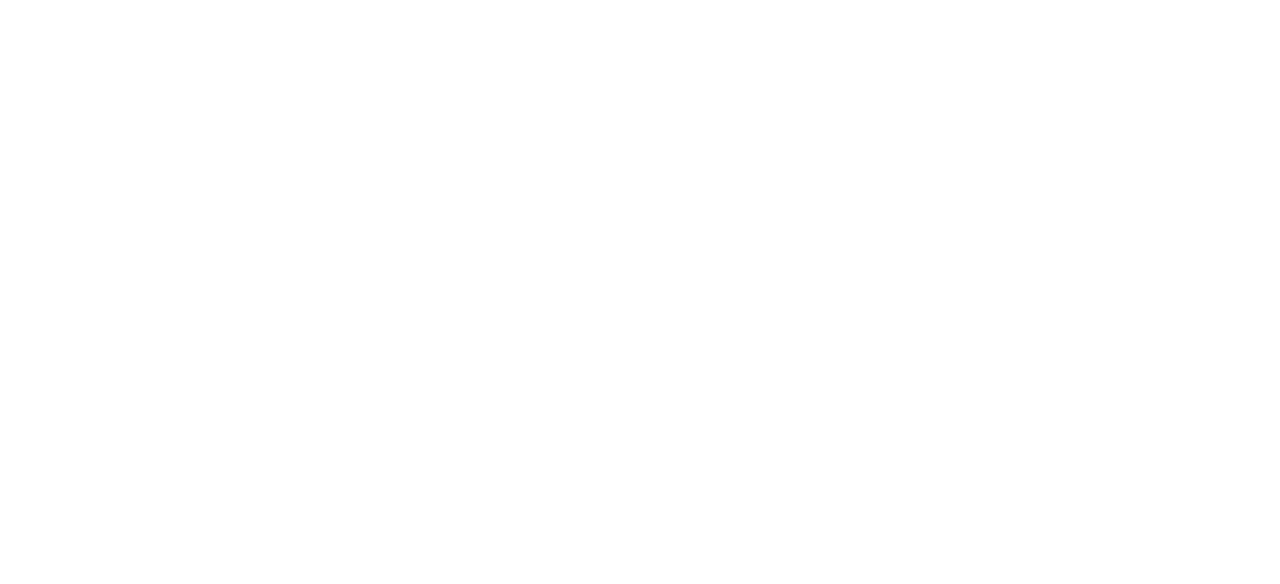
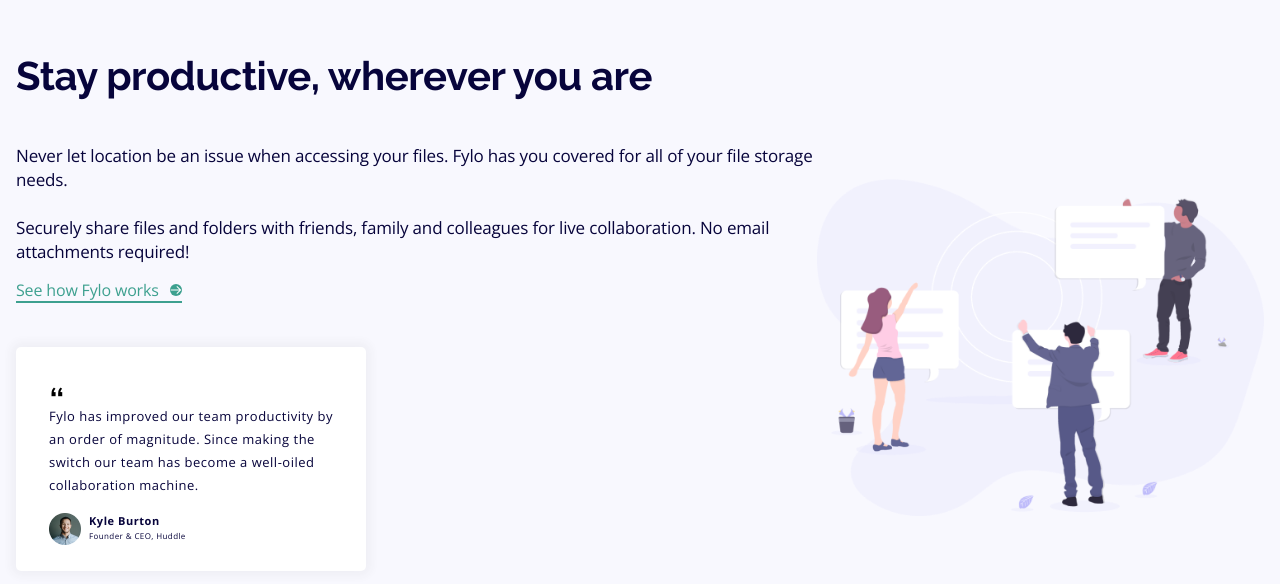
Before and after one commit to GustavoGigacz/frontend-challenge5, a Next.js app: page / in a window 1280 px wide. Shown: the part 796-1380 px from the top of the page. Before the commit the page ends 800 px from the top, so only its background shows below. Built offline with nearby package versions, Linux system fonts and the light colour scheme.

Commit message:
add SharedComponents

```diff
--- a/components/LandingPage.tsx
+++ b/components/LandingPage.tsx
@@ -33,6 +33,10 @@
 
 const Section = styled.section`
   width: 100%;
+
+  @media (max-width: 1040px) {
+    margin-bottom: 90px;
+  }
 `;
 
 const Container = styled.div`
--- /dev/null
+++ b/components/SharedComponents.tsx
@@ -0,0 +1,228 @@
+import styled from "styled-components";
+import Wave from "./icons/Wave";
+import { Paragraph, Title } from "./shared/styles";
+import Link from "next/link";
+import Arrow from "./icons/Arrow";
+import Image from "next/image";
+import SharedImage from "@/public/SharedImage.png";
+import AboutImage from "@/public/AboutMage.png";
+
+const SharedComponents = (): JSX.Element => {
+  return (
+    <>
+      <Wave />
+      <Section>
+        <Container>
+          <TextContent>
+            <CustomTitle>Stay productive, wherever you are</CustomTitle>
+
+            <Paragraph>
+              Never let location be an issue when accessing your files. Fylo has
+              you covered for all of your file storage needs.
+              <br />
+              <br />
+              Securely share files and folders with friends, family and
+              colleagues for live collaboration. No email attachments required!
+            </Paragraph>
+            <LinkContainer>
+              <Link href={"/"}>
+                <span>See how Fylo works</span> <Arrow></Arrow>
+              </Link>
+            </LinkContainer>
+
+            <InnerText>
+              <strong>“</strong>
+              <Text>
+                Fylo has improved our team productivity by an order of
+                magnitude. Since making the switch our team has become a
+                well-oiled collaboration machine.
+              </Text>
+              <CardContainer>
+                <Image src={AboutImage} alt={"About Image"} />
+                <NameContainer>
+                  <Name>Kyle Burton</Name>
+                  <Cargo>Founder & CEO, Huddle</Cargo>
+                </NameContainer>
+              </CardContainer>
+            </InnerText>
+          </TextContent>
+          <ImageContainer>
+            <Image src={SharedImage} alt={"Shared Image"} />
+          </ImageContainer>
+        </Container>
+      </Section>
+    </>
+  );
+};
+
+const Section = styled.section`
+  width: 100%;
+  background-color: #f8f8fe;
+  margin-top: -5px;
+`;
+
+const Container = styled.div`
+  max-width: 1280px;
+  padding: 100px 16px 0 16px;
+  margin: 0 auto;
+
+  display: flex;
+  align-items: center;
+
+  @media (max-width: 1040px) {
+    flex-direction: column-reverse;
+  }
+`;
+
+const CustomTitle = styled(Title)`
+  margin-bottom: 38px;
+
+  @media (max-width: 780px) {
+    font-size: 16px;
+  }
+`;
+
+const LinkContainer = styled.div`
+  font-family: "Open Sans";
+  font-style: normal;
+  font-weight: 400;
+  font-size: 16px;
+  line-height: 22px;
+  border-bottom: 2px solid;
+
+  margin: 15px 0 44px 0;
+
+  max-width: 166px;
+
+  color: #3da08f;
+  display: flex;
+  align-items: center;
+
+  svg {
+    border-radius: 100%;
+    width: 12px;
+    height: 12px;
+    background-color: #3da08f;
+    text-decoration: underline;
+  }
+
+  span {
+    padding-right: 7px;
+  }
+
+  :hover {
+    color: #71dfcc;
+
+    svg {
+      background-color: #71dfcc;
+    }
+  }
+
+  @media (max-width: 1040px) {
+    justify-content: center;
+    margin: 36px auto 40px auto;
+  }
+`;
+
+const ImageContainer = styled.div`
+  @media (max-width: 1280px) {
+    img {
+      width: 447px;
+      height: 337px;
+    }
+  }
+
+  @media (max-width: 780px) {
+    img {
+      width: 320px;
+      height: 241px;
+    }
+  }
+`;
+
+const TextContent = styled.div`
+  @media (max-width: 1040px) {
+    flex-direction: column;
+
+    text-align: center;
+  }
+`;
+
+const InnerText = styled.div`
+  background-color: white;
+  box-shadow: 0px 0px 10px 5px rgba(56, 56, 56, 0.0458843);
+  border-radius: 5px;
+  padding: 29px 33px 26px 33px;
+  display: inline-block;
+
+  strong {
+    font-family: "Nunito Sans", sans-serif;
+    font-weight: 400;
+    font-size: 40px;
+  }
+
+  p {
+    font-family: "Open Sans";
+    font-style: normal;
+    font-weight: 400;
+    font-size: 13px;
+    line-height: 23px;
+
+    color: #07043b;
+  }
+
+  margin-bottom: 82px;
+`;
+
+const NameContainer = styled.div`
+  display: flex;
+  flex-direction: column;
+  padding: 0;
+`;
+
+const CardContainer = styled.div`
+  display: flex;
+  gap: 8px;
+  margin-top: 16px;
+`;
+
+const Text = styled.p`
+  font-family: "Open Sans";
+  font-style: normal;
+  font-weight: 400;
+  font-size: 13px;
+  line-height: 23px;
+
+  max-width: 284px;
+  margin-top: -25px;
+
+  letter-spacing: 0.5px;
+
+  color: #07043b;
+`;
+
+const Name = styled.h2`
+  font-family: "Open Sans";
+  font-style: normal;
+  font-weight: 700;
+  font-size: 11px;
+  line-height: 15px;
+
+  letter-spacing: 0.55px;
+
+  color: #07043b;
+`;
+
+const Cargo = styled.h3`
+  font-family: "Open Sans";
+  font-style: normal;
+  font-weight: 400;
+  font-size: 8px;
+  line-height: 15px;
+
+  letter-spacing: 0.4px;
+
+  color: #07043b;
+`;
+
+export default SharedComponents;
--- a/components/shared/styles.ts
+++ b/components/shared/styles.ts
@@ -7,6 +7,11 @@
   line-height: 60px;
 
   color: #07043b;
+
+  @media (max-width: 600px) {
+    font-size: 24px;
+    line-height: 36px;
+  }
 `;
 
 export const Paragraph = styled.p`
@@ -16,6 +21,11 @@
   line-height: 24px;
 
   color: #07043b;
+
+  @media (max-width: 520px) {
+    font-size: 14px;
+    line-height: 21px;
+  }
 `;
 
 export const Button = styled.button`
--- a/pages/_app.tsx
+++ b/pages/_app.tsx
@@ -6,8 +6,8 @@
   return (
     <>
       <GlobalStyle />
+      <Navbar />
       <Component {...pageProps} />
-      <Navbar />
     </>
   );
 }
--- a/pages/index.tsx
+++ b/pages/index.tsx
@@ -1,7 +1,14 @@
+import LandingPage from "@/components/LandingPage";
+import SharedComponents from "@/components/SharedComponents";
 import { Inter } from "next/font/google";
 
 const inter = Inter({ subsets: ["latin"] });
 
 export default function Home() {
-  return <></>;
+  return (
+    <>
+      <LandingPage />
+      <SharedComponents />
+    </>
+  );
 }
```
Also changed, not shown: public/AboutMage.png (added).
